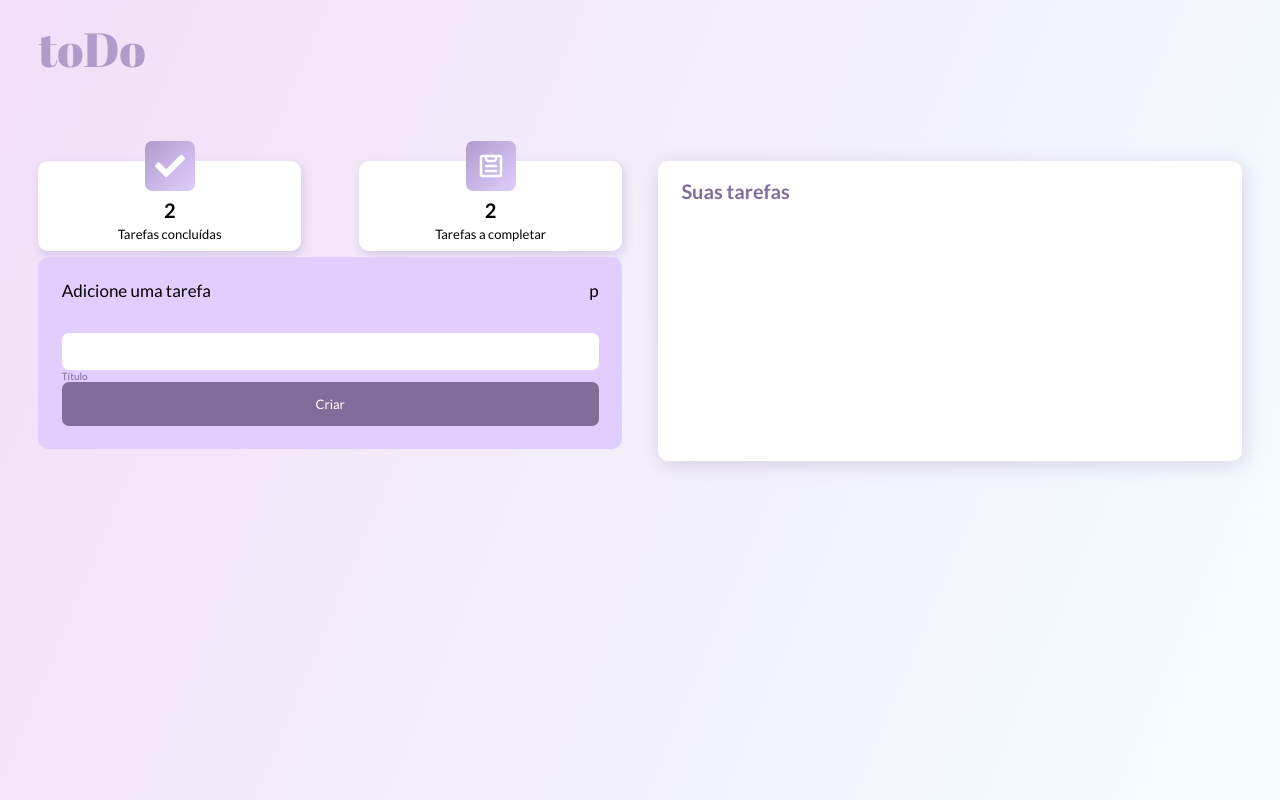
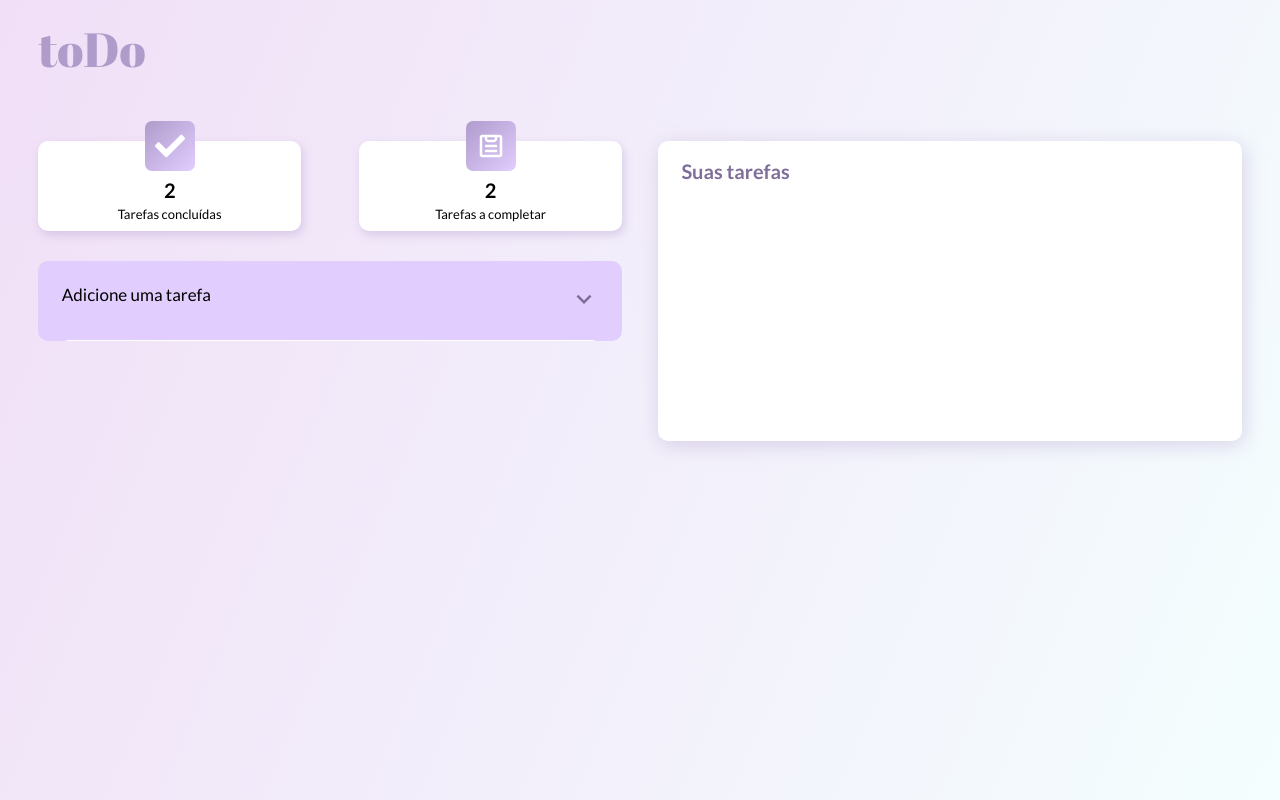
Before and after one commit to claradaibert/todo-app, a React (Create React App) app: page / in a window 1280 px wide. Built offline with nearby package versions, Linux system fonts and the light colour scheme.

Commit message:
:wrench: ajustes addTask

```diff
--- a/src/components/addTask/index.js
+++ b/src/components/addTask/index.js
@@ -1,26 +1,37 @@
 import * as Style from './style';
-import { useState } from 'react';
+import { useState , useRef } from 'react';
 import { Formik } from 'formik';
+import {MdKeyboardArrowDown, MdKeyboardArrowUp} from 'react-icons/md'
 
 export default function AddTask(){
     const [title, setTitle] = useState("");
     const [isSelected, setIsSelected] = useState({
         title: false,
+        descr: false
     });
+    const ref = useRef();
+    const [visible, setVisible] = useState(false);
+
+    function handleContainer(e){
+        if (!ref?.current?.contains(e.target)){
+            setVisible(!visible);
+        }
+    }
 
     function handleFocus(name,value){
         setIsSelected({...isSelected, [name]: value})
     }
 
     return(
-        <Style.Container>
+        <Style.Container onClick={handleContainer} visible={visible}>
             <Style.Header>
                 <Style.Title>Adicione uma tarefa</Style.Title>
-                <Style.Icon>p</Style.Icon>
+                <Style.Icon><MdKeyboardArrowDown/></Style.Icon>
             </Style.Header>
             <Formik
                 initialValues={{
-                    title: ""
+                    title: "",
+                    descr: ""
                 }}
                 onSubmit={values => console.log(values)}
             >
@@ -30,7 +41,7 @@ export default function AddTask(){
                     handleSubmit,
                     values
                 })=>(
-                    <Style.FormContainer>
+                    <Style.FormContainer ref={ref}>
                         <Style.InputBox>
                             <Style.Input
                                 type='text'
@@ -38,14 +49,30 @@ export default function AddTask(){
                                 value={values.title}
                                 onChange={handleChange}
                                 onBlur={(e)=>{
-                                    handleBlur;
+                                    handleBlur(e);
                                     handleFocus(e.target.name, false);
                                 }}
                                 onFocus={(e)=>{
                                     handleFocus(e.target.name, true)
                                 }}
                             />
-                            <Style.Label isFocus={isSelected.name}>Título</Style.Label>
+                            <Style.Label isFocus={isSelected.title}>Título</Style.Label>
+                        </Style.InputBox>
+                        <Style.InputBox>
+                            <Style.TextArea
+                                type='text'
+                                name="descr"
+                                value={values.descr}
+                                onChange={handleChange}
+                                onBlur={(e)=>{
+                                    handleBlur(e);
+                                    handleFocus(e.target.name, false);
+                                }}
+                                onFocus={(e)=>{
+                                    handleFocus(e.target.name, true)
+                                }}
+                            />
+                            <Style.Label isFocus={isSelected.descr}>Descrição</Style.Label>
                         </Style.InputBox>
                         <Style.Button>Criar</Style.Button>
                     </Style.FormContainer>
--- a/src/components/addTask/style.js
+++ b/src/components/addTask/style.js
@@ -2,7 +2,7 @@ import styled from "styled-components";
 
 export const Container = styled.div`
     width: 100%;
-    height: fit-content;
+    height: ${props => props.visible ? "fit-content" : "80px"};
     background-color: ${props => props.theme.palette.lightPurple};
     border: none;
     border-radius: 10px;
@@ -11,13 +11,15 @@ export const Container = styled.div`
     box-sizing: border-box;
     padding: 4%;
     font-family: 'Lato' , sans-serif;
-    gap: 2rem;
+    gap: 1.2rem;
+    overflow: hidden;
+    transition: ease-in 300ms;
 `
 
 export const Header = styled.div`
     display: flex;
     justify-content: space-between;
-    align-items: center;
+    align-items: flex-start;
 `
 
 export const Title = styled.p `
@@ -26,13 +28,16 @@ export const Title = styled.p `
 `
 
 export const Icon = styled.p`
-    font-size: 17px;
+    font-size: 30px;
+    color: ${props => props.theme.palette.darkPurple};
+    cursor: pointer;
 `
 
 export const FormContainer = styled.div`
     display: flex;
     flex-direction: column;
     width: 100%;
+    gap: 60px;
 `
 
 export const InputBox= styled.div`
@@ -51,19 +56,37 @@ export const Input = styled.input`
     left: 0;
     outline: none;
     z-index: 3;
+    position: absolute;
     border: none;
     border-radius: 7px;
-    padding: 2%;
+    padding: 20px 15px 10px 10px;
     box-sizing: border-box;
-    &:focus {
-        border: 1px solid ${props => props.theme.palette.darkPurple};
-    }
+    z-index: 1;
+`
+
+export const TextArea = styled.textarea`
+    width: 100%;
+    height: 100px;
+    top: 0;
+    left: 0;
+    outline: none;
+    z-index: 3;
+    position: absolute;
+    border: none;
+    border-radius: 7px;
+    padding: 20px 15px 10px 10px;
+    box-sizing: border-box;
+    z-index: 1;
+    resize: none;
 `
 
 export const Label = styled.label`
-    font-size: ${props => props.isFocus ? "15px" : '10px'};
+    font-size: ${props => props.isFocus ? "10px" : '13px'};
     color: ${props => props.theme.palette.darkPurple};
-    top: ${props => props.isFocus ? "50px" : '20px'};
+    left: 10px;
+    position: absolute;
+    z-index: 3;
+    top: ${props => props.isFocus ? "5px" : '15px'};
     -ms-user-select: none;
     -moz-user-select: none;
     -webkit-user-select: none;
@@ -81,9 +104,12 @@ export const Button = styled.button`
     align-items: center;
     color: white;
     font-size: 13px;
+    margin-top: 70px;
     border: none;
     font-family: 'Lato' , sans-serif;
     border-radius: 7px;
     background-color: ${props => props.theme.palette.darkPurple};
     height: 44px;
+    font-weight: 400;
+    cursor: pointer;
 `
--- a/src/style.js
+++ b/src/style.js
@@ -6,13 +6,14 @@ export const Wrap = styled.div `
 `
 
 export const Container = styled.div`
-    height: 100vh;
-    width: 100vw;
+    min-height: 100vh;
+    max-width: 100vw;
     background: linear-gradient(112.68deg, #F1DFF7 0%, rgba(218, 252, 252, 0.3) 100%);
     box-sizing: border-box;
     display: flex;
     flex-direction: column;
-    gap: 10%;
+    gap: 60px;
+    padding-bottom: 20px;
 `
 
 export const Header = styled.p`
@@ -27,13 +28,18 @@ export const Body = styled.div`
     grid-template-columns: 1fr 1fr;
     padding: 0 3%;
     gap: 3%;
+    @media screen and (max-width: 900px) {
+        display: flex;
+        flex-direction: column;
+        gap: 40px;
+    }
 `
 
 export const LeftContainer = styled.div`
     display: flex;
     flex-direction: column;
     width: 100%;
-    gap: 2%;
+    gap: 30px;
 `
 
 export const DataContainers = styled.div`
```
